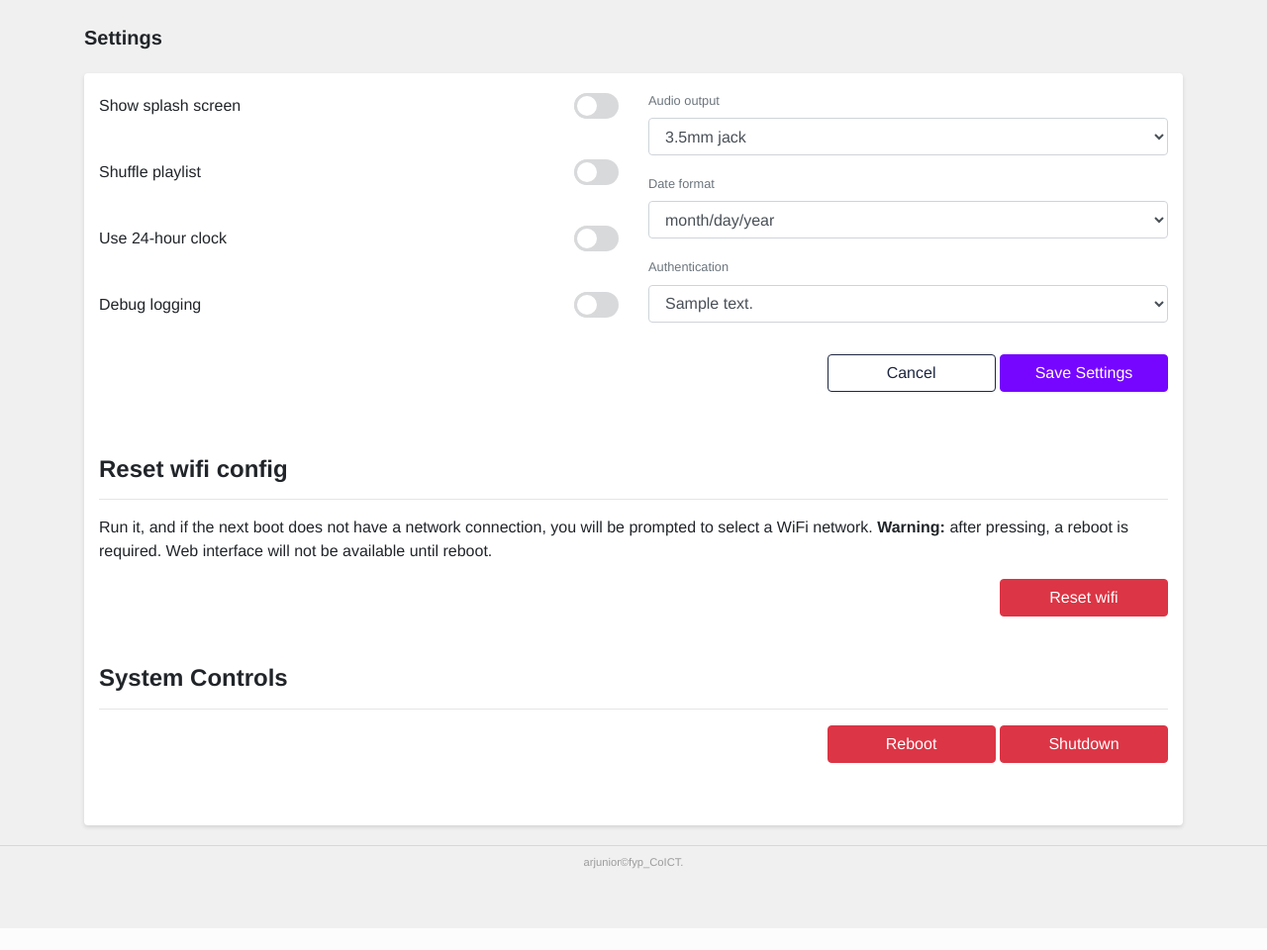
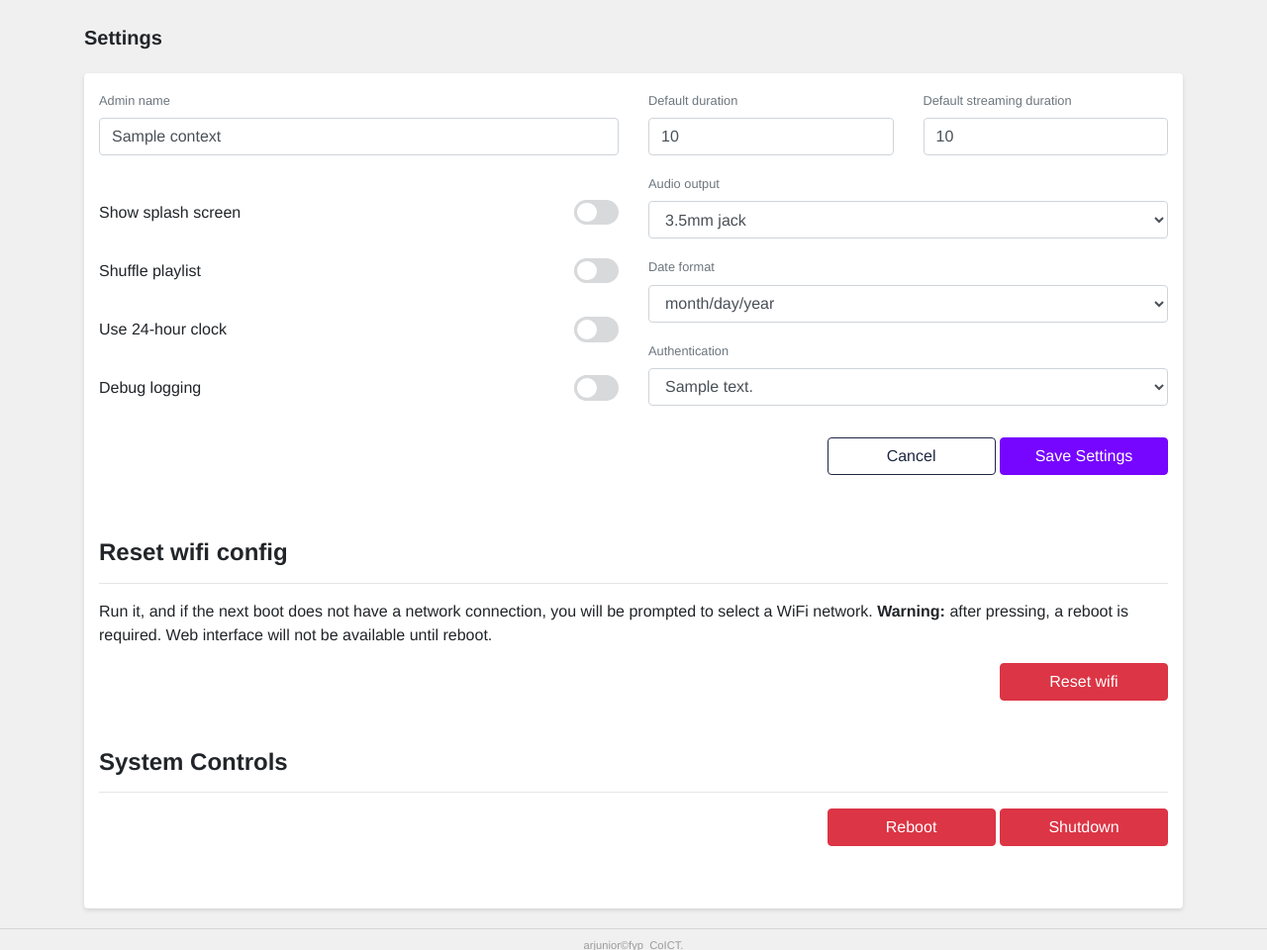
Before and after one commit to arjunior07/fyp-project, a Python web app: template templates/settings.html in a window 1280 px wide. Shown: the part 85-1045 px from the top of the page at 99% size. Before the commit the page ends 963 px from the top, so only its background shows below. Run offline with Jinja, Linux system fonts and the light colour scheme; the template is opened without the code that fills it: most values are stand-ins (such as "Sample title", 1, 10 or a date in 2020).

Commit message:
my change

```diff
--- a/templates/settings.html
+++ b/templates/settings.html
@@ -31,7 +31,11 @@
                 {% endif %}
                 <form method="post" class="row">
                     <div class="form-group col-6 d-flex flex-column justify-content-between">
-
+                        <div class="form-group">
+                            <label class="small text-secondary">Admin name</label>
+                            <input class="form-control" name="player_name" type="text"
+                                   value="{{ context.player_name }}">
+                        </div>
                         <div class="form-inline">
                             <label>Show splash screen</label>
                             <div class="ml-auto">
@@ -91,7 +95,18 @@
                     </div>
 
                     <div class="form-group col-6 d-flex flex-column justify-content-between">
-
+                        <div class="row">
+                            <div class="form-group col-6">
+                                <label class="small text-secondary">Default duration</label>
+                                <input class="form-control" name="default_duration" type="number"
+                                       value="{{ context.default_duration }}"/>
+                            </div>
+                            <div class="form-group col-6">
+                                <label class="small text-secondary">Default streaming duration</label>
+                                <input class="form-control" name="default_streaming_duration" type="number"
+                                       value="{{ context.default_streaming_duration }}"/>
+                            </div>
+                        </div>
                         <div class="form-group">
                             <label class="small text-secondary">Audio output</label>
                             <select class="form-control" name="audio_output">
```
